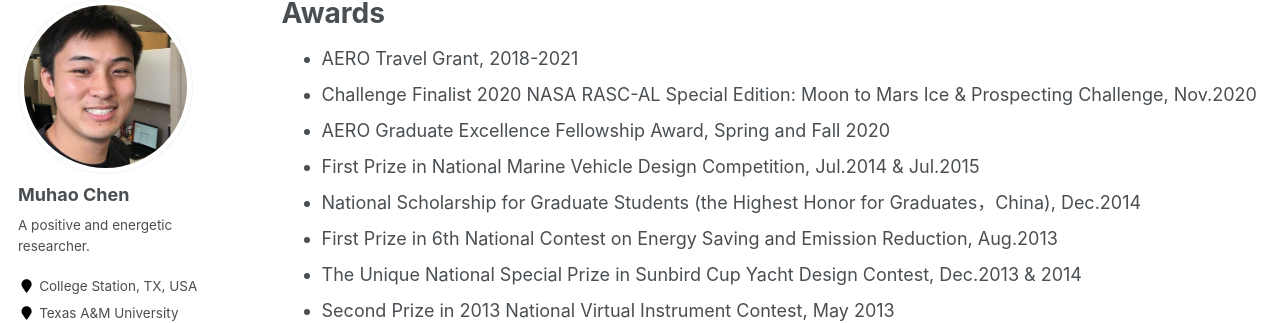
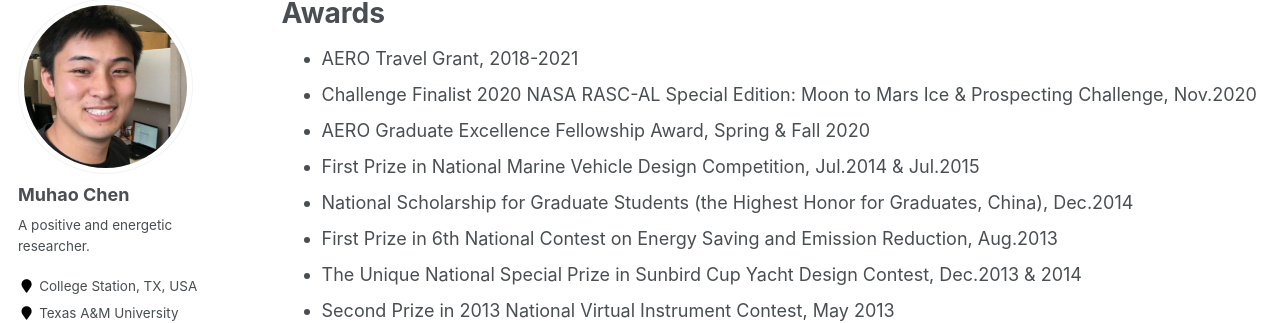
Before and after one commit to Muhao-Chen/muhao-chen.github.io, a Jekyll site: the page built from _pages/funding-and-awards.md, in a window 1280 px wide. Shown: the part 119-442 px from the top of the page. Built offline with Jekyll 4.4.1, drawn with Linux system fonts in a browser that asks for light colours; some web fonts are replaced.

Commit message:
Update funding-and-awards.md

```diff
--- a/_pages/funding-and-awards.md
+++ b/_pages/funding-and-awards.md
@@ -10,9 +10,9 @@ author_profile: true
 
 * AERO Travel Grant, 2018-2021
 * Challenge Finalist 2020 NASA RASC-AL Special Edition: Moon to Mars Ice & Prospecting Challenge, Nov.2020
-* AERO Graduate Excellence Fellowship Award, Spring and Fall 2020
+* AERO Graduate Excellence Fellowship Award, Spring & Fall 2020
 * First Prize in National Marine Vehicle Design Competition, Jul.2014 & Jul.2015
-* National Scholarship for Graduate Students (the Highest Honor for Graduates，China), Dec.2014
+* National Scholarship for Graduate Students (the Highest Honor for Graduates, China), Dec.2014
 * First Prize in 6th National Contest on Energy Saving and Emission Reduction, Aug.2013
 * The Unique National Special Prize in Sunbird Cup Yacht Design Contest, Dec.2013 & 2014
 * Second Prize in 2013 National Virtual Instrument Contest, May 2013
```
